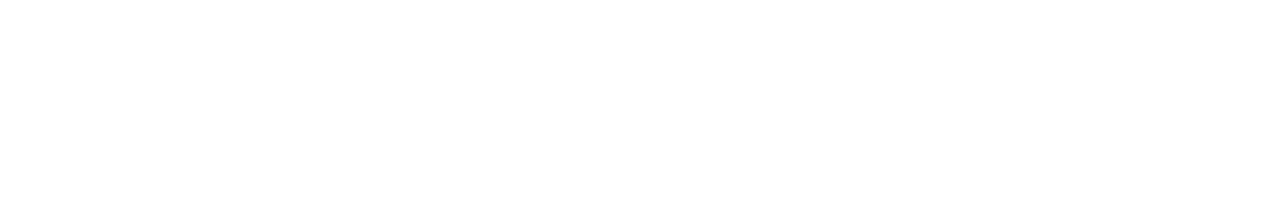
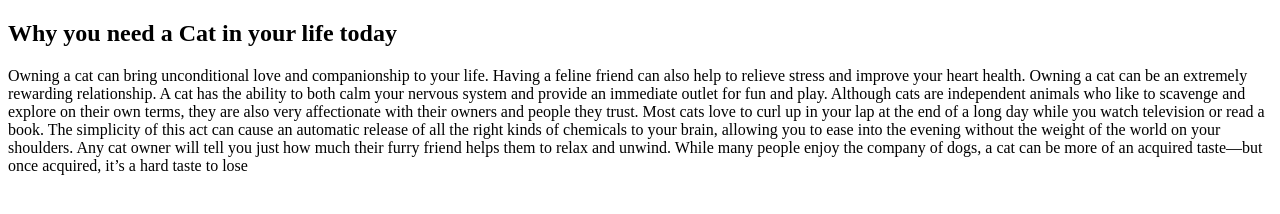
Before and after one commit to AnastasiaKrivoruchko/HW9_Git, a plain HTML site: page index.html in a window 1280 px wide. Drawn offline with Linux system fonts and the light colour scheme.

Commit message:
Update content index.html

```diff
--- a/index.html
+++ b/index.html
@@ -4,9 +4,14 @@
     <meta charset="UTF-8">
     <meta http-equiv="X-UA-Compatible" content="IE=edge">
     <meta name="viewport" content="width=device-width, initial-scale=1.0">
-    <title>Document</title>
+    <title>Home</title>
 </head>
 <body>
+    <h2>Why you need a Cat in your life today</h2>
+    <p>Owning a cat can bring unconditional love and companionship to your life. Having a feline friend can also help to relieve stress and improve your heart health.
 
+        Owning a cat can be an extremely rewarding relationship. A cat has the ability to both calm your nervous system and provide an immediate outlet for fun and play. Although cats are independent animals who like to scavenge and explore on their own terms, they are also very affectionate with their owners and people they trust.
+
+        Most cats love to curl up in your lap at the end of a long day while you watch television or read a book. The simplicity of this act can cause an automatic release of all the right kinds of chemicals to your brain, allowing you to ease into the evening without the weight of the world on your shoulders. Any cat owner will tell you just how much their furry friend helps them to relax and unwind. While many people enjoy the company of dogs, a cat can be more of an acquired taste—but once acquired, it’s a hard taste to lose</p>
 </body>
 </html>
```
